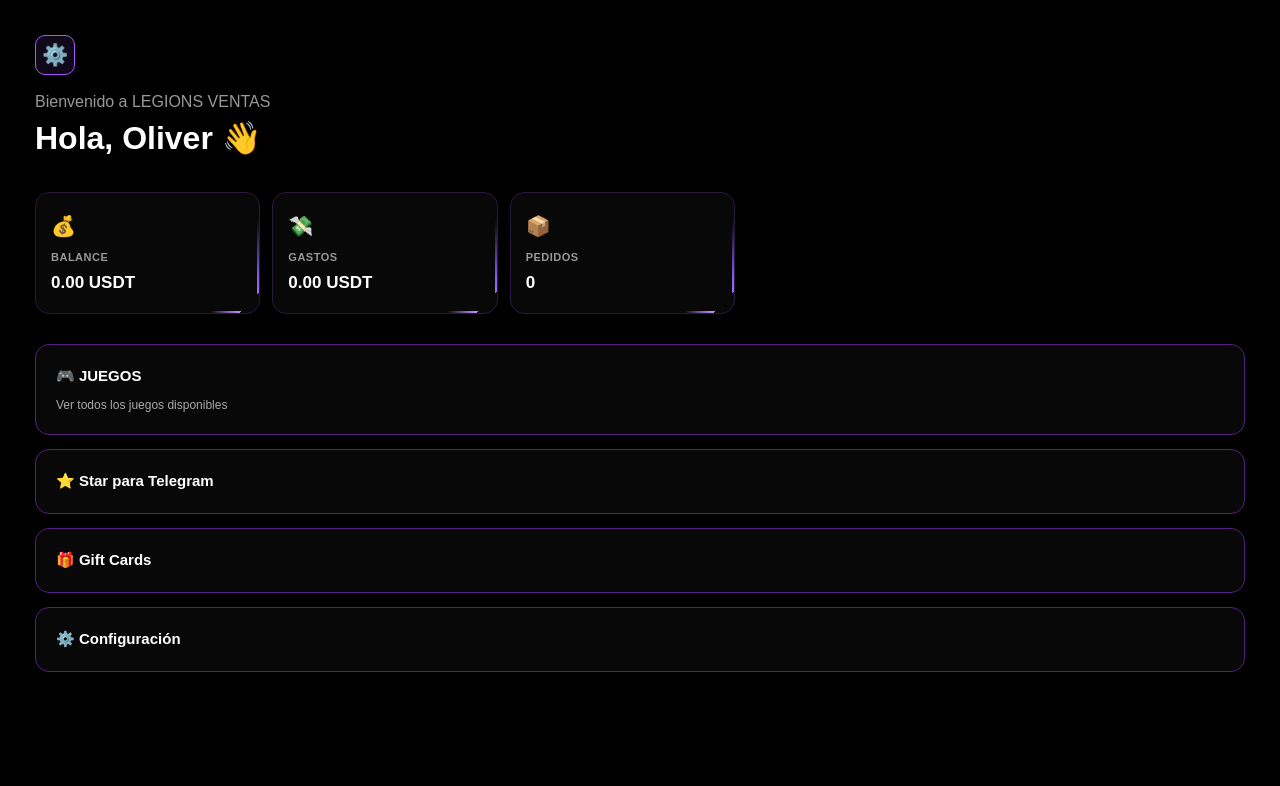
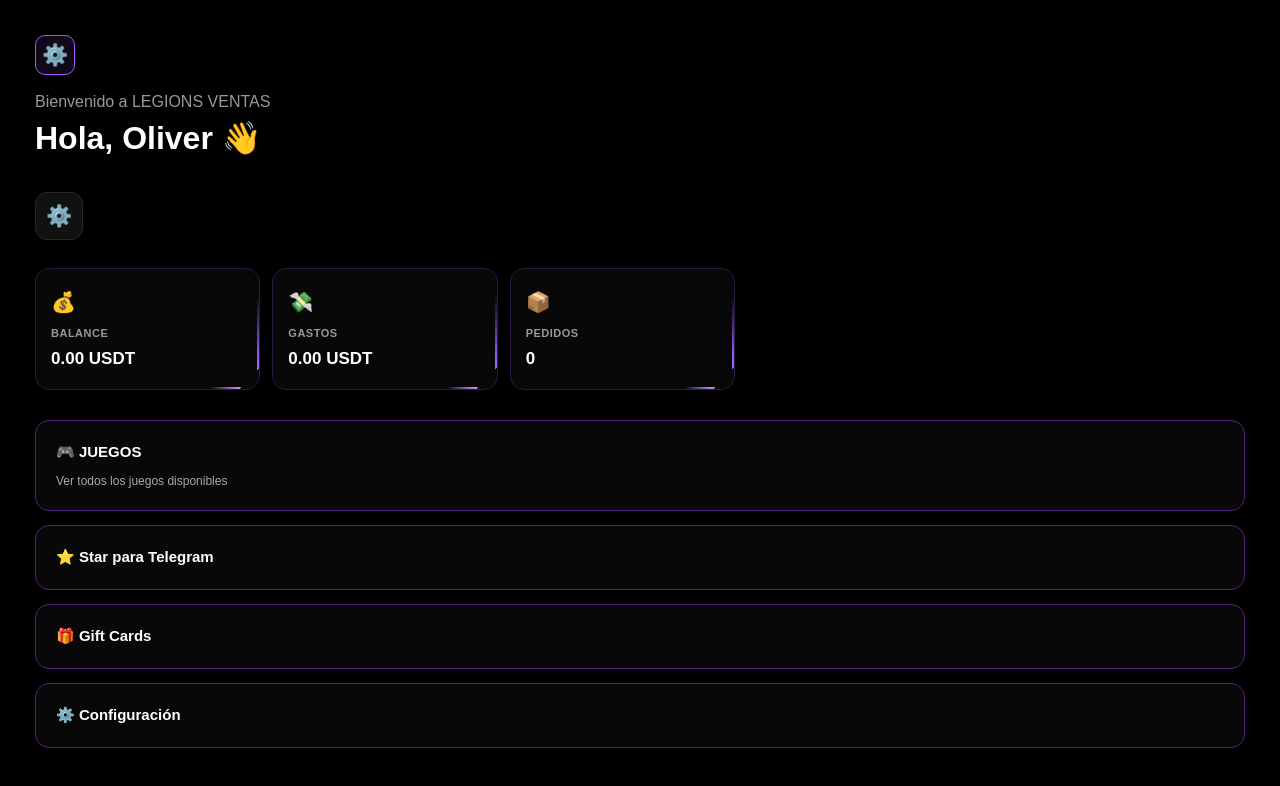
Before and after one commit to juliocesarblancomedina08-tech/Recargas-de-diamantes, a Next.js app: page /dashboard in a window 1280 px wide. Shown: the top 786 px of the page. Built offline with nearby package versions, Linux system fonts and the light colour scheme.

Commit message:
Add settings button to dashboard page

```diff
--- a/app/dashboard/page.tsx
+++ b/app/dashboard/page.tsx
@@ -26,7 +26,7 @@
 <h1>Hola, Oliver 👋</h1>
 </div>
 </header>
-
+<button className="settings-button" type="button" aria-label="Configuración">⚙️</button>
   <section className="dashboard-stats">
     <div className="stat-card">
       <span>💰</span>
```
